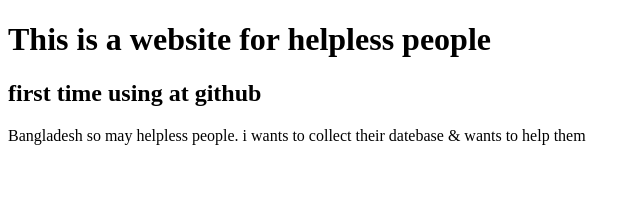
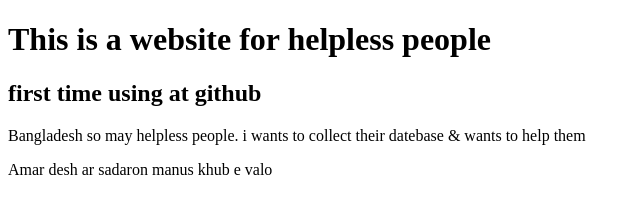
Before and after one commit to najmulhasan/my-website-, a plain HTML site: page index.html in a window 1280 px wide. Shown: the whole page, without its empty margins (0-640 px from the left). Drawn offline with Linux system fonts and the light colour scheme.

Commit message:
people are good

```diff
--- a/index.html
+++ b/index.html
@@ -9,5 +9,6 @@
     <h1>This is a website for helpless people</h1>
     <h2>first time using at github</h2>
     <P>Bangladesh so may helpless people. i wants to collect their datebase & wants to help them</P>
+    <p>Amar desh ar sadaron manus khub e valo</p>
 </body>
 </html>
```
